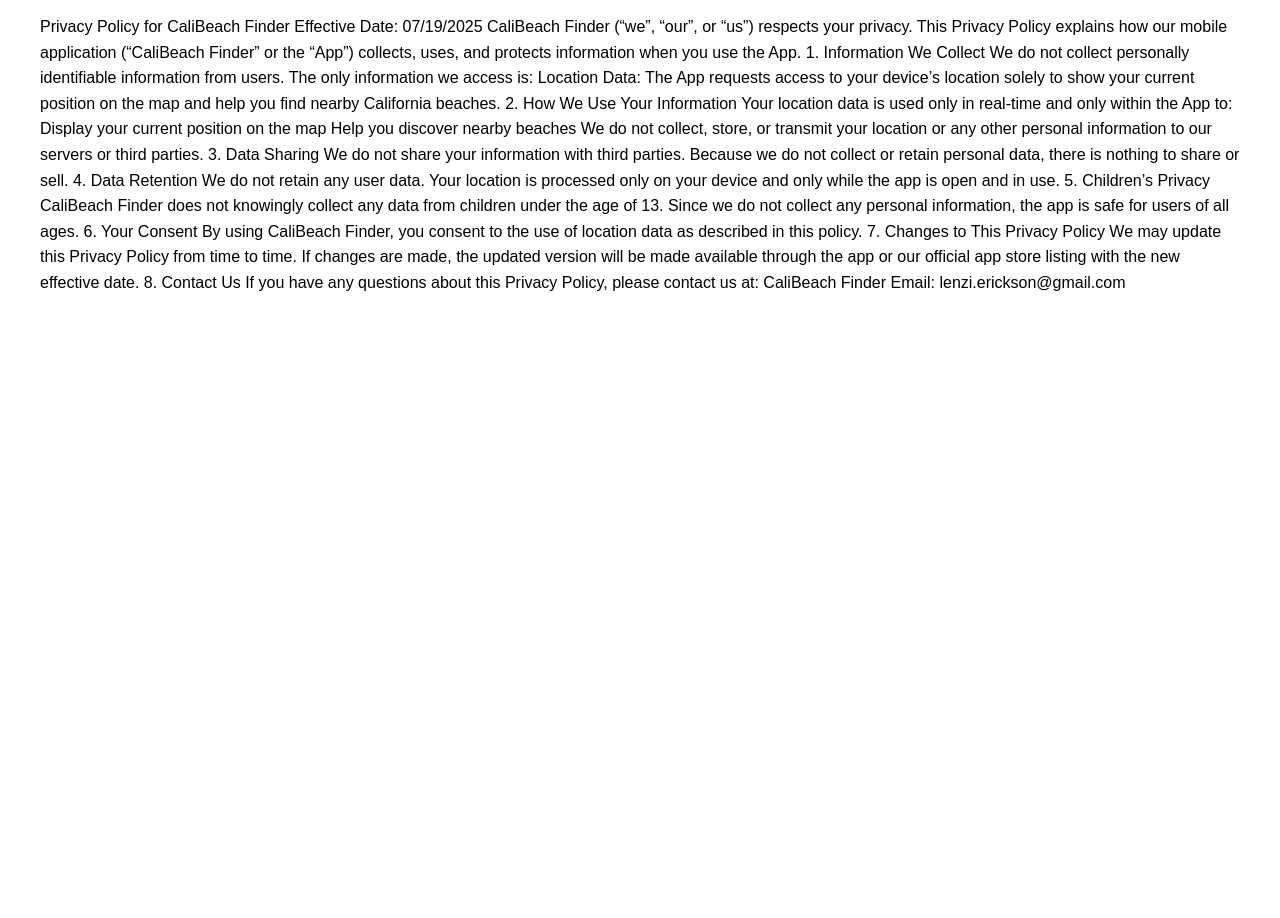
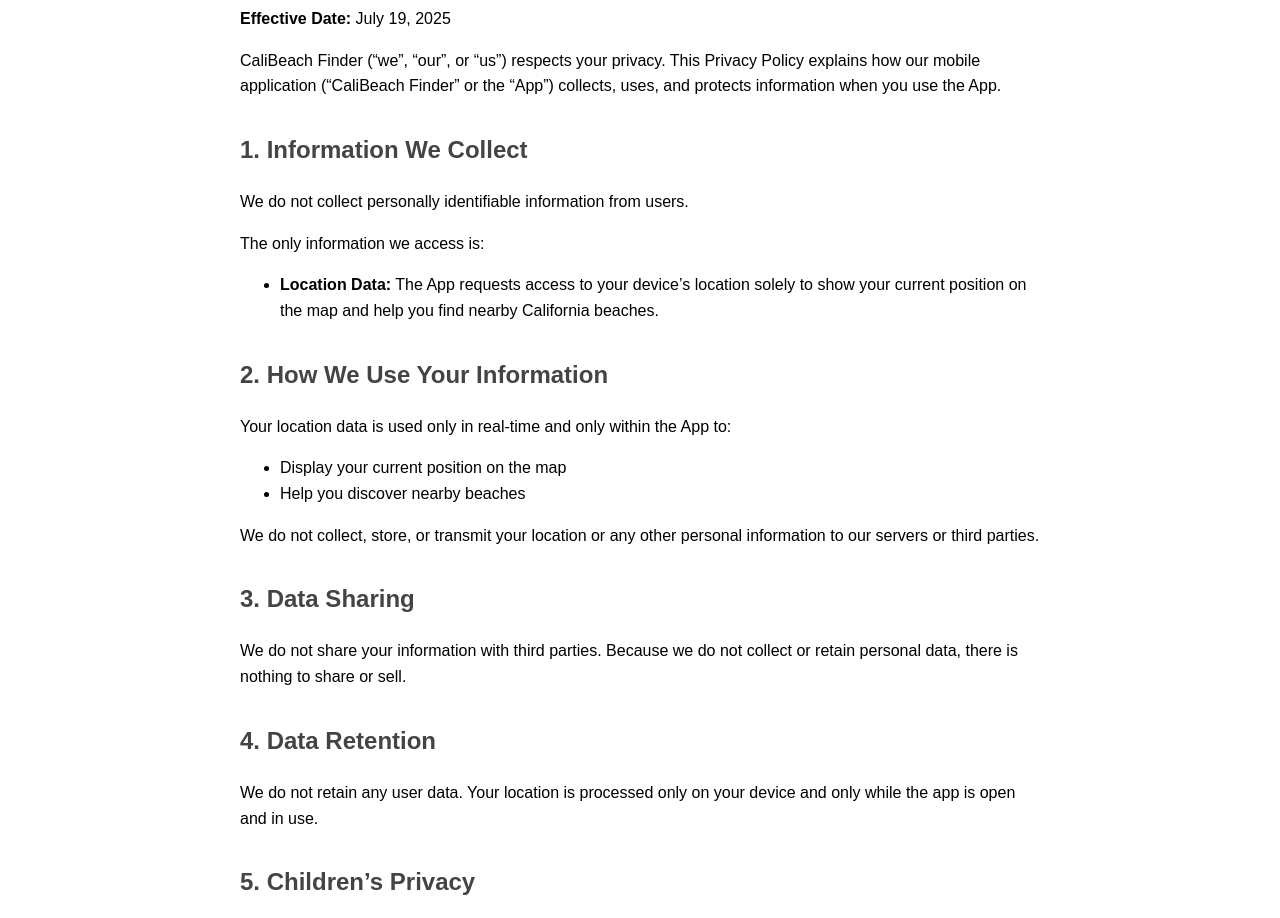
Before and after one commit to lenzi-e/CaliBeach-Finder-Privacy-Policy, a plain HTML site: page index.html in a window 1280 px wide. Shown: the part 120-1038 px from the top of the page. Before the commit the page ends 800 px from the top, so only its background shows below. Drawn offline with Linux system fonts and the light colour scheme.

Commit message:
Update index.html

```diff
--- a/index.html
+++ b/index.html
@@ -9,57 +9,66 @@
       font-family: Arial, sans-serif;
       padding: 2rem;
       line-height: 1.6;
+      max-width: 800px;
+      margin: auto;
     }
     h1 {
       color: #333;
+    }
+    h2 {
+      margin-top: 2rem;
+      color: #444;
+    }
+    p {
+      margin-bottom: 1rem;
     }
   </style>
 </head>
 <body>
   <h1>CaliBeach Finder Privacy Policy</h1>
-  <p>Privacy Policy for CaliBeach Finder
 
-Effective Date: 07/19/2025
+  <p><strong>Effective Date:</strong> July 19, 2025</p>
 
-CaliBeach Finder (“we”, “our”, or “us”) respects your privacy. This Privacy Policy explains how our mobile application (“CaliBeach Finder” or the “App”) collects, uses, and protects information when you use the App.
-1. Information We Collect
+  <p>
+    CaliBeach Finder (“we”, “our”, or “us”) respects your privacy. This Privacy Policy explains how our mobile application (“CaliBeach Finder” or the “App”) collects, uses, and protects information when you use the App.
+  </p>
 
-We do not collect personally identifiable information from users.
+  <h2>1. Information We Collect</h2>
+  <p>We do not collect personally identifiable information from users.</p>
+  <p>The only information we access is:</p>
+  <ul>
+    <li><strong>Location Data:</strong> The App requests access to your device’s location solely to show your current position on the map and help you find nearby California beaches.</li>
+  </ul>
 
-The only information we access is:
+  <h2>2. How We Use Your Information</h2>
+  <p>Your location data is used only in real-time and only within the App to:</p>
+  <ul>
+    <li>Display your current position on the map</li>
+    <li>Help you discover nearby beaches</li>
+  </ul>
+  <p>We do not collect, store, or transmit your location or any other personal information to our servers or third parties.</p>
 
-    Location Data: The App requests access to your device’s location solely to show your current position on the map and help you find nearby California beaches.
+  <h2>3. Data Sharing</h2>
+  <p>We do not share your information with third parties. Because we do not collect or retain personal data, there is nothing to share or sell.</p>
 
-2. How We Use Your Information
+  <h2>4. Data Retention</h2>
+  <p>We do not retain any user data. Your location is processed only on your device and only while the app is open and in use.</p>
 
-Your location data is used only in real-time and only within the App to:
+  <h2>5. Children’s Privacy</h2>
+  <p>CaliBeach Finder does not knowingly collect any data from children under the age of 13. Since we do not collect any personal information, the app is safe for users of all ages.</p>
 
-    Display your current position on the map
+  <h2>6. Your Consent</h2>
+  <p>By using CaliBeach Finder, you consent to the use of location data as described in this policy.</p>
 
-    Help you discover nearby beaches
+  <h2>7. Changes to This Privacy Policy</h2>
+  <p>We may update this Privacy Policy from time to time. If changes are made, the updated version will be made available through the app or our official app store listing with the new effective date.</p>
 
-We do not collect, store, or transmit your location or any other personal information to our servers or third parties.
-3. Data Sharing
+  <h2>8. Contact Us</h2>
+  <p>
+    If you have any questions about this Privacy Policy, please contact us at:<br>
+    <strong>CaliBeach Finder</strong><br>
+    Email: <a href="mailto:lenzi.erickson@gmail.com">lenzi.erickson@gmail.com</a>
+  </p>
 
-We do not share your information with third parties. Because we do not collect or retain personal data, there is nothing to share or sell.
-4. Data Retention
-
-We do not retain any user data. Your location is processed only on your device and only while the app is open and in use.
-5. Children’s Privacy
-
-CaliBeach Finder does not knowingly collect any data from children under the age of 13. Since we do not collect any personal information, the app is safe for users of all ages.
-6. Your Consent
-
-By using CaliBeach Finder, you consent to the use of location data as described in this policy.
-7. Changes to This Privacy Policy
-
-We may update this Privacy Policy from time to time. If changes are made, the updated version will be made available through the app or our official app store listing with the new effective date.
-8. Contact Us
-
-If you have any questions about this Privacy Policy, please contact us at:
-
-CaliBeach Finder
-Email: lenzi.erickson@gmail.com
-</p>
 </body>
 </html>
```
